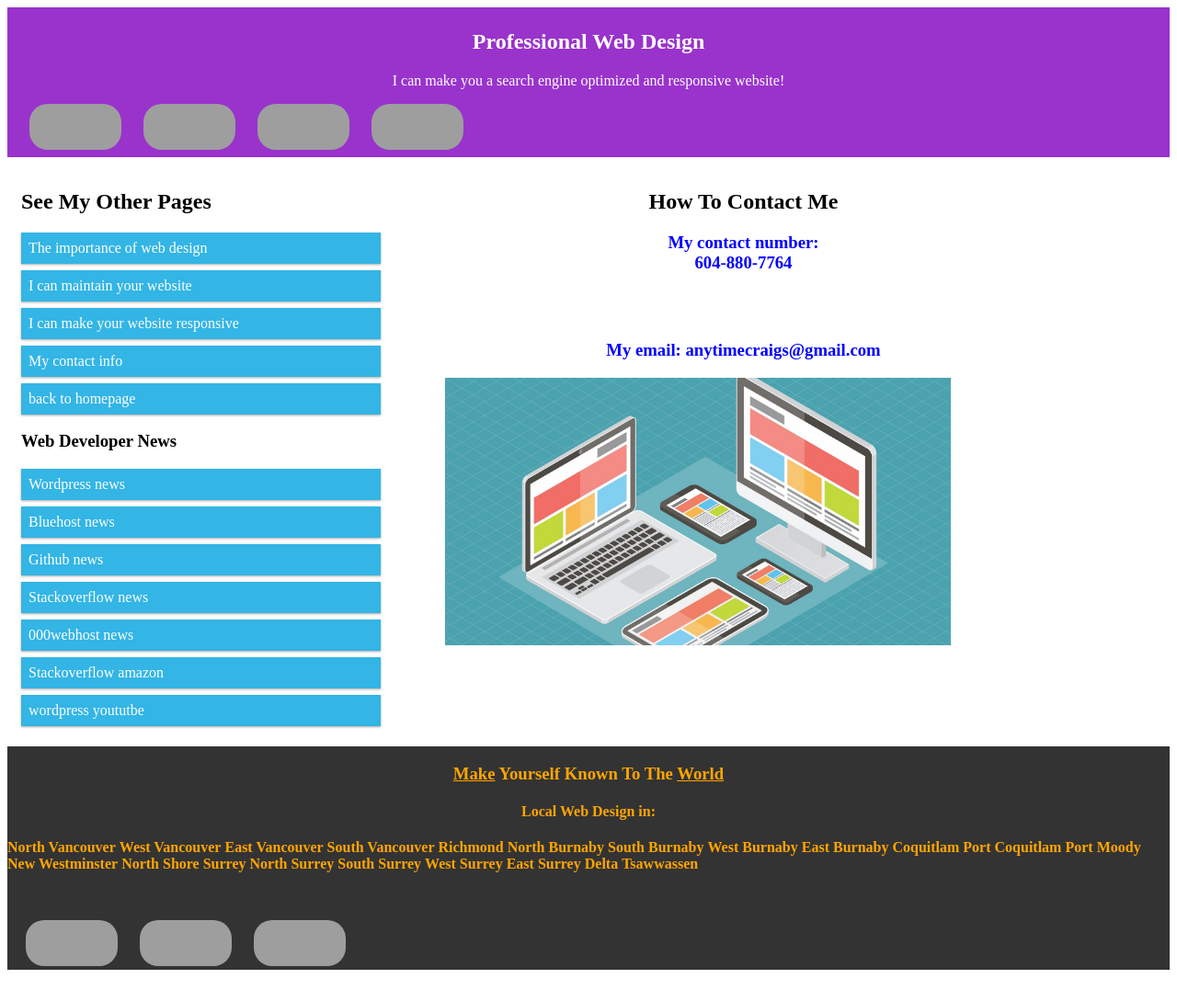
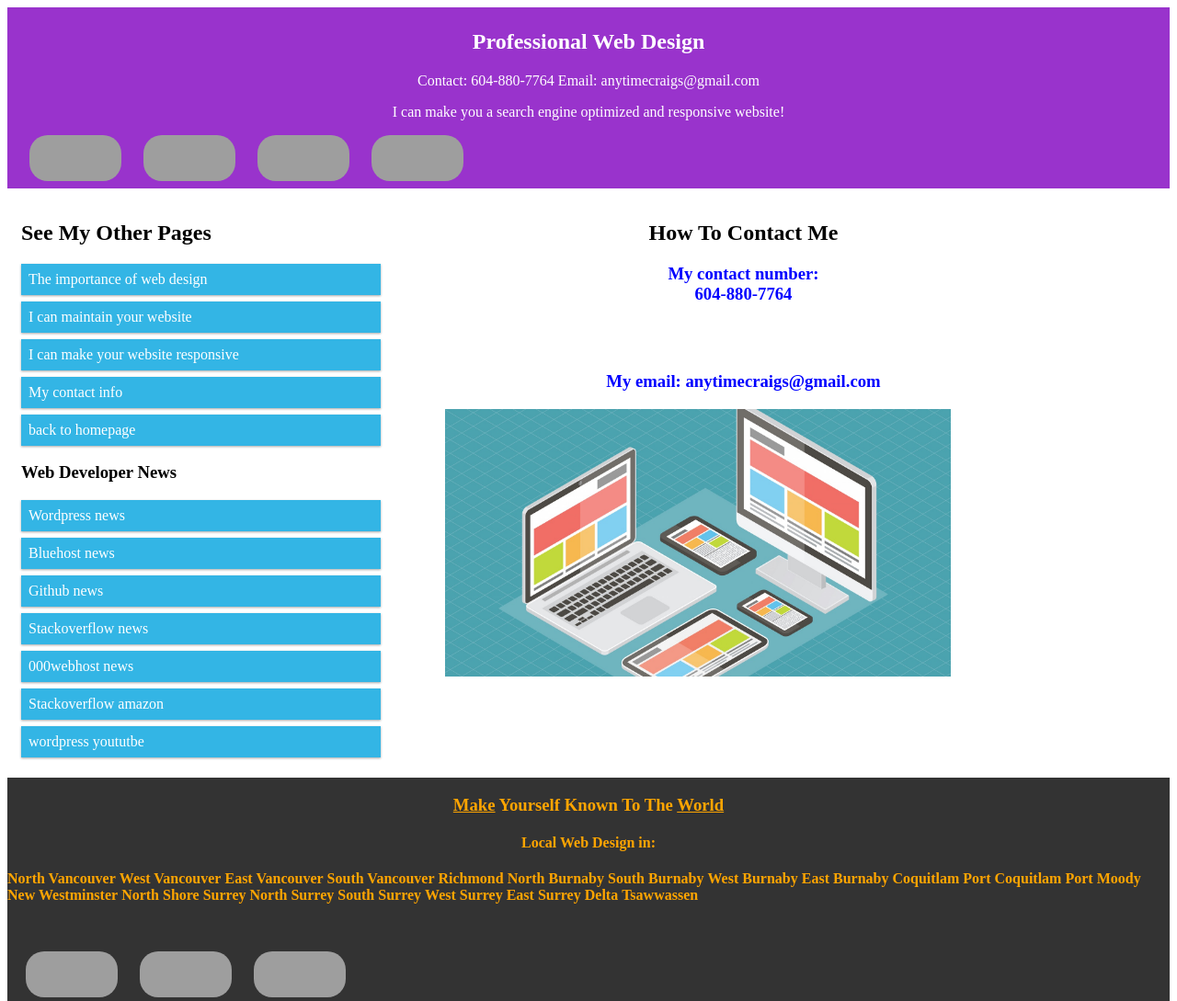
Before and after one commit to kogamikirito/kogamikirito.github.io, a Jekyll site: the page contact info/index.html, which Jekyll copies as it is, in a window 1280 px wide, cut to the strip 0-1089 px from the top of the page. Shown: the whole strip at 92% size. Built offline with Jekyll 4.4.1, drawn with Linux system fonts in a browser that asks for light colours; before the commit the page ends 1055 px from its top, so only the background shows below that; grey boxes are pictures that could not be loaded.

Commit message:
added contact

```diff
--- a/contact info/index.html
+++ b/contact info/index.html
@@ -163,6 +163,7 @@ nav{list-style-type:none;}
 
 <header class="header">
   <h1 style="text-align:center;">Professional Web Design</h1>
+    <p style="text-align:center;">Contact: 604-880-7764 Email: anytimecraigs@gmail.com</p>
    <p style="text-align:center;">I can make you a search engine optimized and responsive website!</p>
 
     <a href="https://twitter.com/DavsWebMaker" target="_blank">
```
